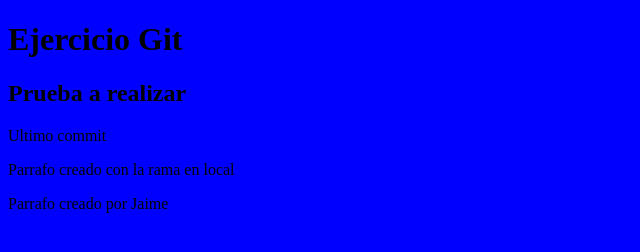
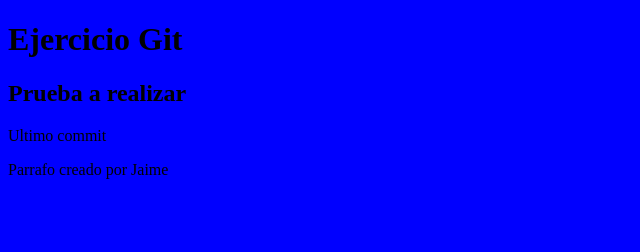
Before and after one commit to Guillecb1/tareaGit, a plain HTML site: page index.html in a window 1280 px wide. Shown: the whole page, without its empty margins (0-640 px from the left). Drawn offline with Linux system fonts and the light colour scheme.

Commit message:
ultima prueba

```diff
--- a/index.html
+++ b/index.html
@@ -11,7 +11,7 @@
     <h1>Ejercicio Git</h1>
     <h2>Prueba a realizar</h2>
     <p>Ultimo commit</p>
-    <p>Parrafo creado con la rama en local</p>
+
     <p>Parrafo creado por Jaime</p>
 </body>
 </html>
```
